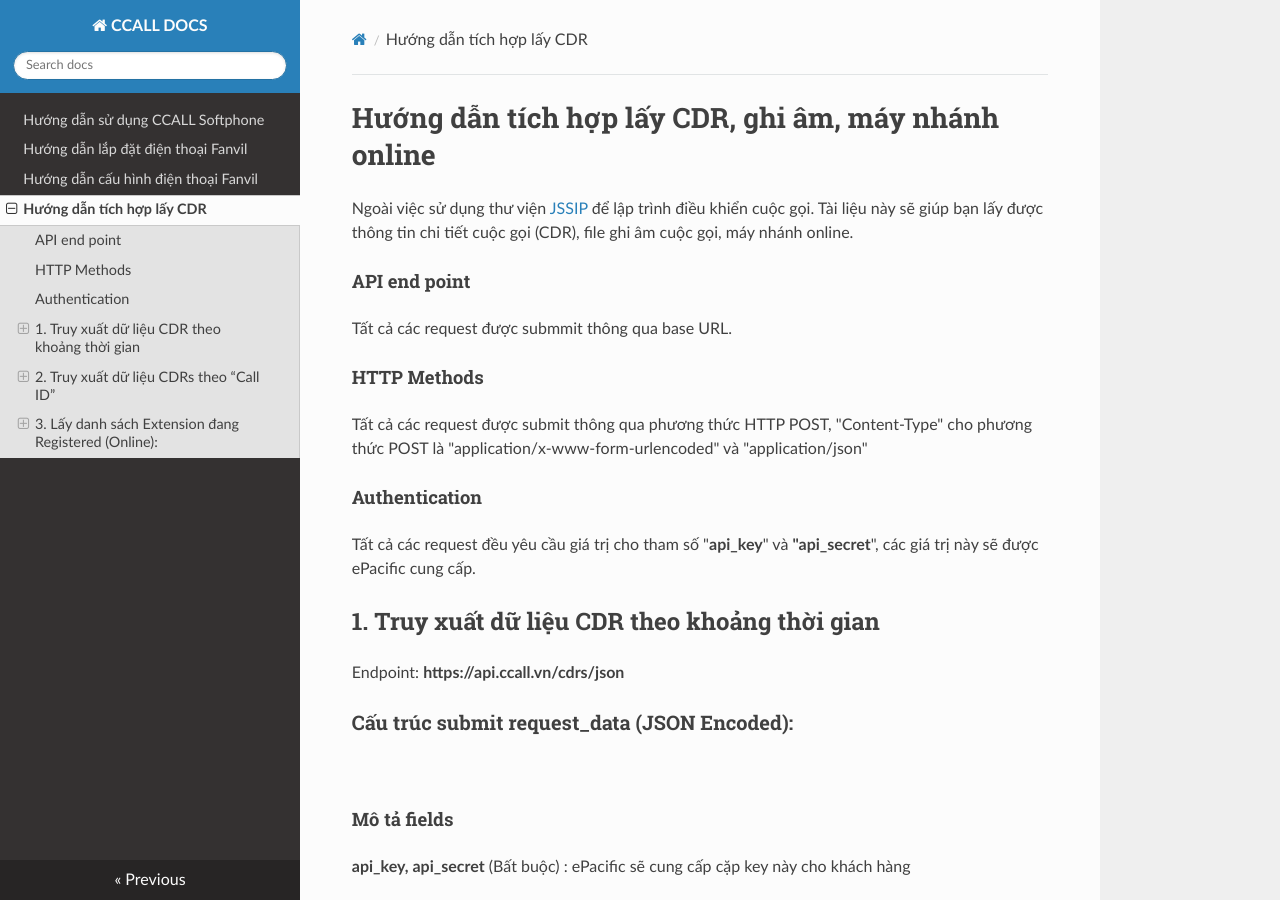
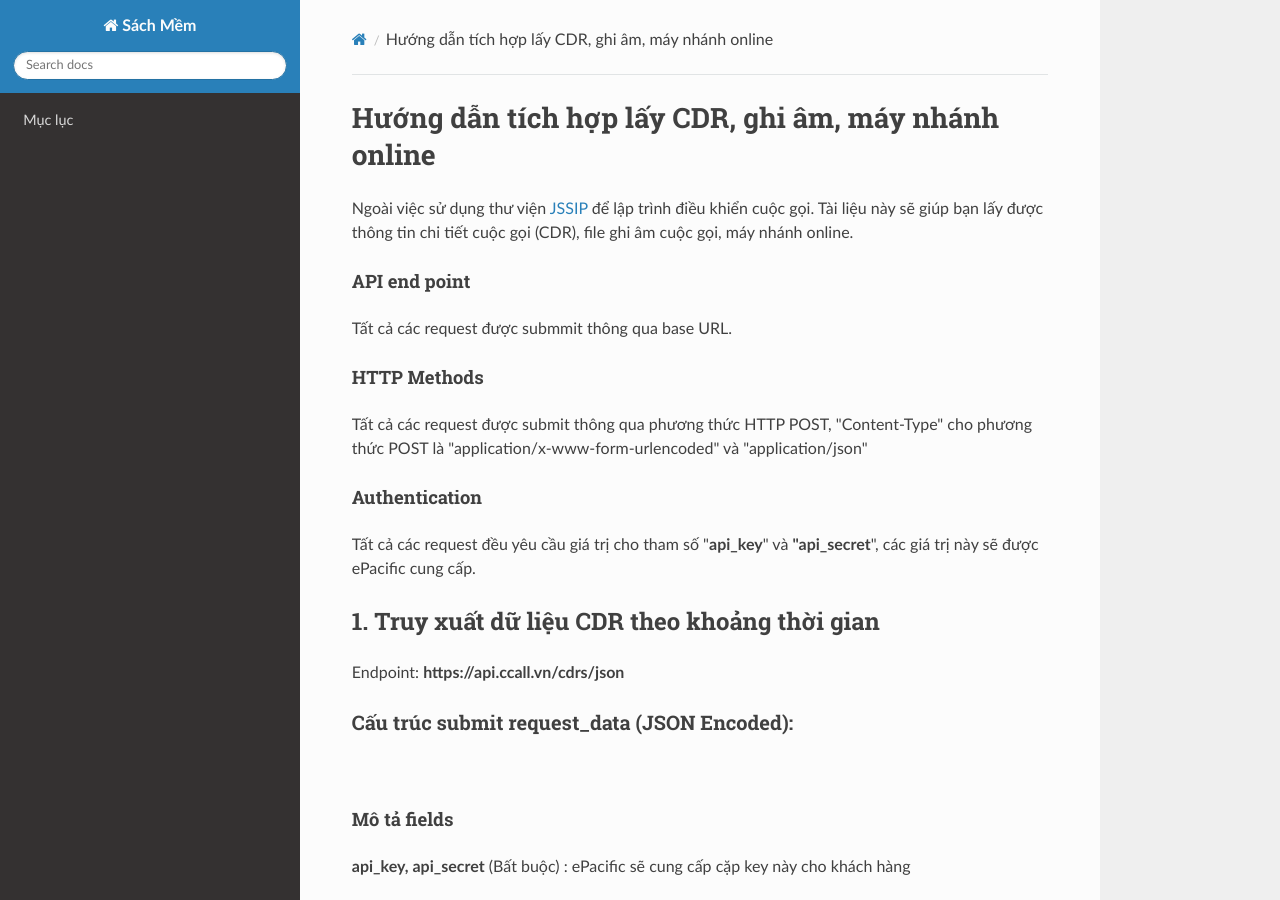
Before and after one commit to nguyenquangtoan/docs-ccall-vn, an MkDocs documentation site: the page built from docs/huong-dan-tich-hop.md, in a window 1280 px wide and 900 px high. Built offline with MkDocs 1.6.1, drawn with Linux system fonts in a browser that asks for light colours; nearby versions of some CDN libraries; old or Windows-style settings are respelled for this version of MkDocs.

Commit message:
Update mkdocs.yml

```diff
--- a/mkdocs.yml
+++ b/mkdocs.yml
@@ -1,8 +1,7 @@
-site_name: CCALL DOCS
-site_description: CCALL Cloud
+site_name: Sách Mềm
+site_description:  Hướng dẫn sử dụng Sách Mềm
 theme: readthedocs
 pages:
-    - 'Hướng dẫn sử dụng CCALL Softphone': 'huong-dan-su-dung-ccall-softphone.md'
-    - 'Hướng dẫn lắp đặt điện thoại Fanvil': 'huong-dan-lap-dat-dien-thoai-fanvil.md'
-    - 'Hướng dẫn cấu hình điện thoại Fanvil': 'huong-dan-cau-hinh-dien-thoai-fanvil.md'
-    - 'Hướng dẫn tích hợp lấy CDR': 'huong-dan-tich-hop.md'
+    - 'Mục lục': 'index.md'
+#    - 'Người dùng': 'user-guide.md'
+#    - 'Giới thiệu': 'about.md'
```
